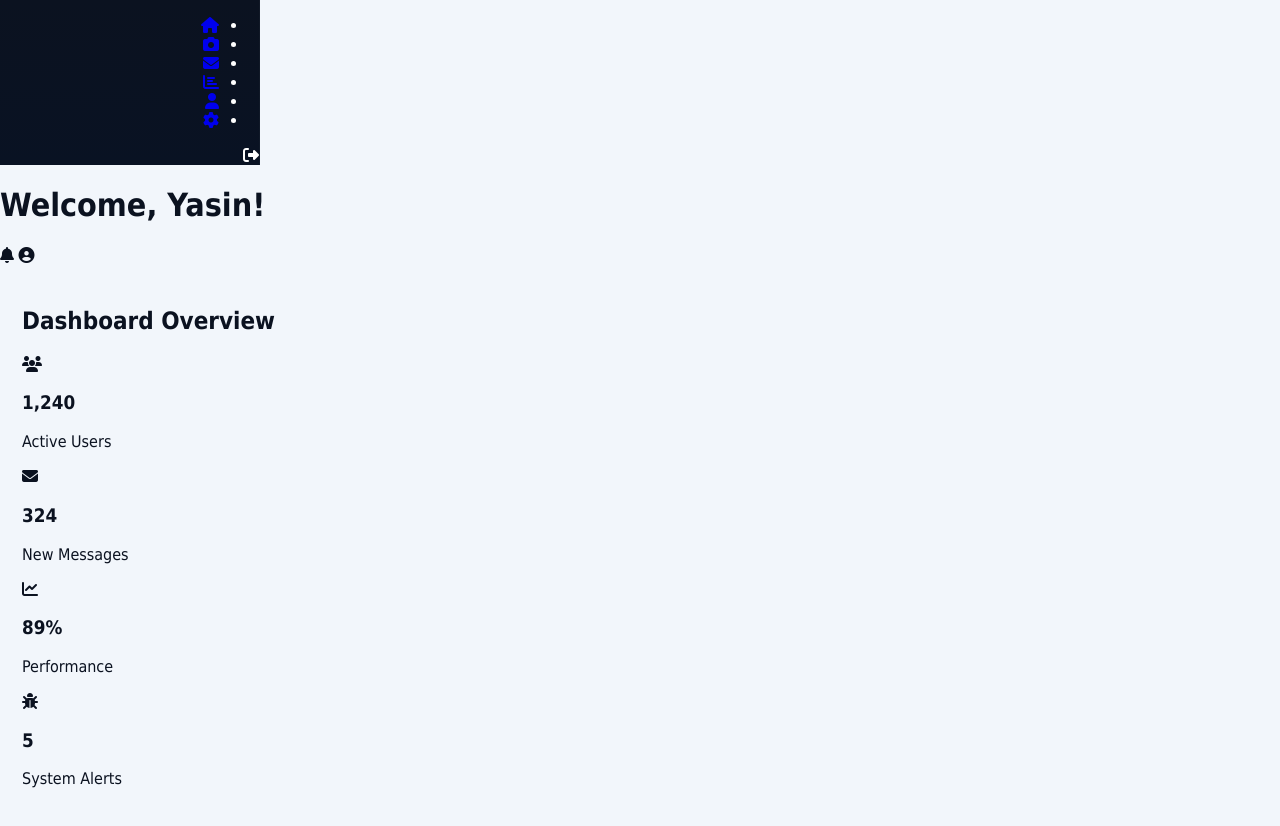
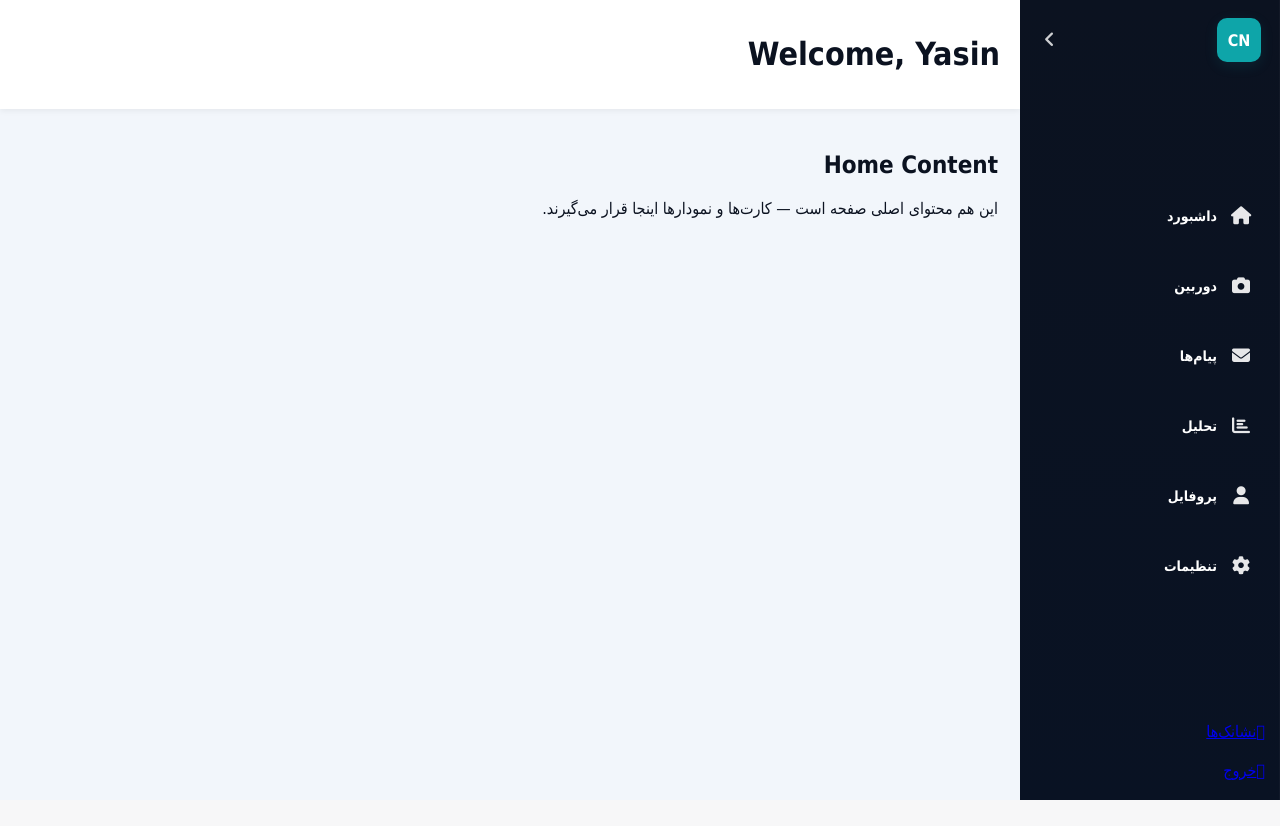
Before and after one commit to Ya3in13/Smart-home, a Flask app: page /home in a window 1280 px wide. After the commit the page ends 800 px from the top, so only its background shows below. Run offline with Flask 3, Linux system fonts and the light colour scheme.

Commit message:
Update home.html

```diff
--- a/web Server/templates/home.html
+++ b/web Server/templates/home.html
@@ -1,62 +1,84 @@
-<!DOCTYPE html>
-<html lang="fa">
+<!--
+  قالب: templates/home.html
+  توضیح: این فایل قالب اصلی داشبورد است. از Flask با render_template رندر می‌شود.
+  متغیرهای ارسالی از سرور:
+    - username: نام کاربری که در هدر نمایش داده می‌شود
+  نکات:
+    - استایل‌ها از فایل `static/style.css` بارگزاری می‌شوند.
+    - فایل `static/sidebar.js` برای تعامل با نوار کناری استفاده می‌شود.
+-->
+<!doctype html>
+<html lang="fa" dir="rtl">
 <head>
-    <meta charset="UTF-8">
-    <meta name="viewport" content="width=device-width, initial-scale=1.0">
-    <title>Flask Dashboard</title>
+  <meta charset="utf-8" />
+  <meta name="viewport" content="width=device-width,initial-scale=1" />
+  <title>Dashboard</title>
+  <!-- بارگذاری CSS پروژه -->
   <link rel="stylesheet" href="{{ url_for('static', filename='style.css') }}">
+  <!-- فونت آیکون (Font Awesome) -->
   <link rel="stylesheet" href="https://cdnjs.cloudflare.com/ajax/libs/font-awesome/6.5.0/css/all.min.css">
 </head>
 <body>
-    <div class="container">
-        <aside class="sidebar">
-            <div class="logo"> </div>
-            <ul class="menu">
-                <li><a href="/home"><i class="fas fa-home"></i></a></li>
-                <li><a href="#"><i class="fa-solid fa-camera"></i></a></li>
-                <li><a href="#"><i class="fas fa-envelope"></i></a></li>
-                <li><a href="#"><i class="fas fa-chart-bar"></i></a></li>
-                <li><a href="#"><i class="fas fa-user"></i></a></li>
-                <li><a href="#"><i class="fas fa-cog"></i></a></li>
+  <div class="wrap">
+    <!-- نوار کناری: شامل برند، دکمه جمع‌شدن/بازشدن و منو -->
+    <aside class="sidebar" id="sidebar">
+      <div class="topbar">
+        <div class="brand">CN</div>
+        <button id="toggleBtn" class="toggle-btn" aria-label="Toggle sidebar">
+          <i class="fas fa-angle-left"></i>
+        </button>
+      </div>
+
+      <!-- بخش ناوبری: آیتم‌های منو -->
+      <nav class="nav">
+        <ul>
+          <li data-label="Dashboard">
+            <a href="/home"><i class="fas fa-home"></i><span class="label">داشبورد</span></a>
+          </li>
+          <li data-label="Camera">
+            <a href="#"><i class="fa-solid fa-camera"></i><span class="label">دوربین</span></a>
+          </li>
+          <li data-label="Messages">
+            <a href="#"><i class="fas fa-envelope"></i><span class="label">پیام‌ها</span></a>
+          </li>
+          <li data-label="Analytics">
+            <a href="#"><i class="fas fa-chart-bar"></i><span class="label">تحلیل</span></a>
+          </li>
+          <li data-label="Profile">
+            <a href="#"><i class="fas fa-user"></i><span class="label">پروفایل</span></a>
+          </li>
+          <li data-label="Settings">
+            <a href="#"><i class="fas fa-cog"></i><span class="label">تنظیمات</span></a>
+          </li>
         </ul>
-            <div class="logout"><i class="fas fa-sign-out-alt"></i></div>
+      </nav>
+
+      <!-- بخش پایین نوار کناری: نشانک‌ها و خروج -->
+      <div class="bottom">
+        <ul>
+          <li data-label="Bookmarks"><a href="#"><i class="fa-bookmark"></i><span class="label">نشانک‌ها</span></a></li>
+          <li data-label="Logout"><a href="/logout"><i class="fa-sign-out-alt"></i><span class="label">خروج</span></a></li>
+        </ul>
+      </div>
     </aside>
 
-        <div class="main">
-            <header class="navbar">
-                <h1>Welcome, {{ username }}!</h1>
-                <div class="nav-icons">
-                    <i class="fas fa-bell"></i>
-                    <i class="fas fa-user-circle"></i>
-                </div>
+    <!-- محتوای اصلی صفحه -->
+    <main class="main">
+      <!-- هدر صفحه: معمولاً شامل عنوان و المان‌های کاربری است -->
+      <header class="header">
+        <!-- `username` از Flask ارسال می‌شود -->
+        <h1>Welcome, {{ username }}</h1>
       </header>
 
-            <main class="content">
-                <h2>Dashboard Overview</h2>
-                <div class="cards">
-                    <div class="card blue">
-                        <i class="fas fa-users"></i>
-                        <h3>1,240</h3>
-                        <p>Active Users</p>
-                    </div>
-                    <div class="card green">
-                        <i class="fas fa-envelope"></i>
-                        <h3>324</h3>
-                        <p>New Messages</p>
-                    </div>
-                    <div class="card orange">
-                        <i class="fas fa-chart-line"></i>
-                        <h3>89%</h3>
-                        <p>Performance</p>
-                    </div>
-                    <div class="card red">
-                        <i class="fas fa-bug"></i>
-                        <h3>5</h3>
-                        <p>System Alerts</p>
-                    </div>
-                </div>
+      <!-- بخش محتوای اصلی: کارت‌ها، نمودارها و محتوای صفحات مختلف -->
+      <section class="content">
+        <h2>Home Content</h2>
+        <p>این هم محتوای اصلی صفحه است — کارت‌ها و نمودارها اینجا قرار می‌گیرند.</p>
+      </section>
     </main>
   </div>
-    </div>
+
+  <!-- اسکریپت‌های تعاملی (مثلاً برای جمع/باز شدن سایدبار) -->
+  <script src="{{ url_for('static', filename='sidebar.js') }}"></script>
 </body>
 </html>
```
Lines whose indentation alone changed are shown as unchanged.
